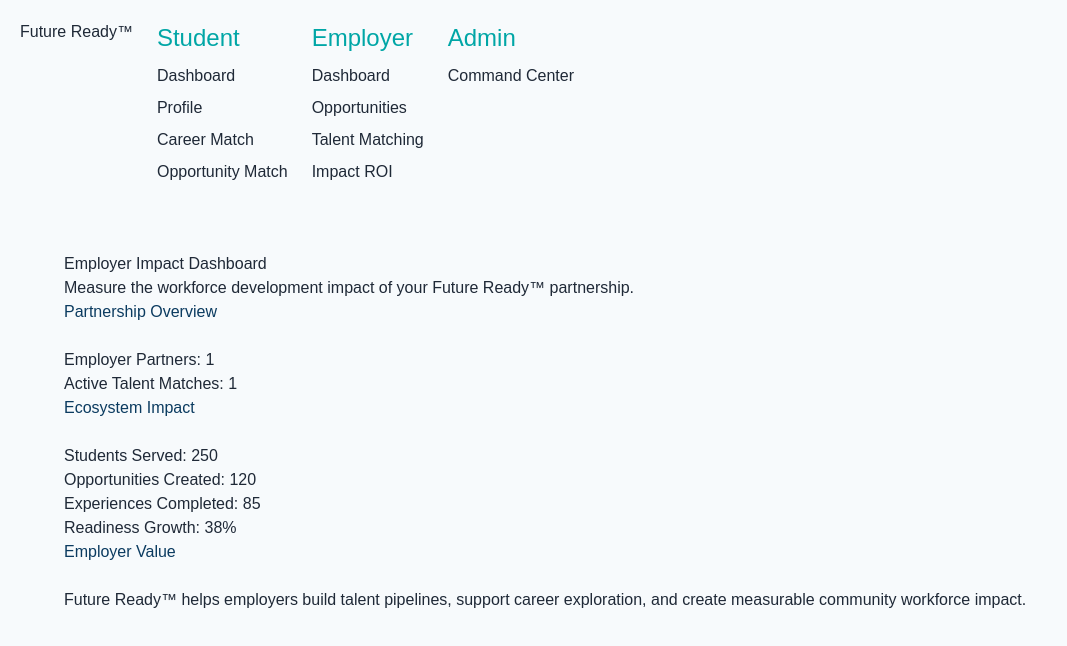
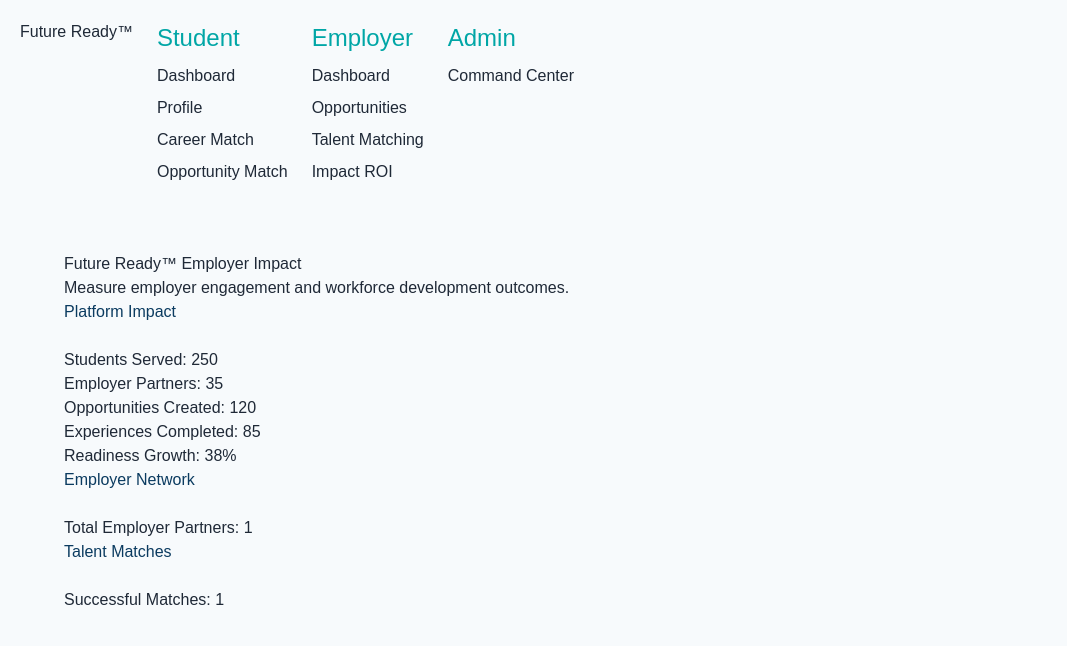
Before and after one commit to Link-Lake-Norman/Build6-, a Next.js app: page /employer-hub/impact in a window 1280 px wide. Shown: the top 646 px of the page, without its empty margins (0-1067 px from the left). Built offline with nearby package versions, Linux system fonts and the light colour scheme.

Commit message:
Add employer impact dashboard

```diff
--- a/app/employer-hub/impact/page.tsx
+++ b/app/employer-hub/impact/page.tsx
@@ -3,70 +3,48 @@
 import { matches } from "@/content/matches";
 
 export default function EmployerImpactPage() {
-
   return (
     <main>
 
       <h1>
-        Employer Impact Dashboard
+        Future Ready™ Employer Impact
       </h1>
 
       <p>
-        Measure the workforce development impact of your Future Ready™ partnership.
+        Measure employer engagement and workforce development outcomes.
       </p>
-
 
       <section>
 
         <h2>
-          Partnership Overview
+          Platform Impact
         </h2>
 
-        <p>
-          Employer Partners: {employers.length}
-        </p>
-
-        <p>
-          Active Talent Matches: {matches.length}
-        </p>
+        <p>Students Served: {impact.studentsServed}</p>
+        <p>Employer Partners: {impact.employerPartners}</p>
+        <p>Opportunities Created: {impact.opportunitiesCreated}</p>
+        <p>Experiences Completed: {impact.experiencesCompleted}</p>
+        <p>Readiness Growth: {impact.readinessGrowth}%</p>
 
       </section>
-
 
       <section>
 
         <h2>
-          Ecosystem Impact
+          Employer Network
         </h2>
 
-        <p>
-          Students Served: {impact.studentsServed}
-        </p>
-
-        <p>
-          Opportunities Created: {impact.opportunitiesCreated}
-        </p>
-
-        <p>
-          Experiences Completed: {impact.experiencesCompleted}
-        </p>
-
-        <p>
-          Readiness Growth: {impact.readinessGrowth}%
-        </p>
+        <p>Total Employer Partners: {employers.length}</p>
 
       </section>
-
 
       <section>
 
         <h2>
-          Employer Value
+          Talent Matches
         </h2>
 
-        <p>
-          Future Ready™ helps employers build talent pipelines, support career exploration, and create measurable community workforce impact.
-        </p>
+        <p>Successful Matches: {matches.length}</p>
 
       </section>
 
```
